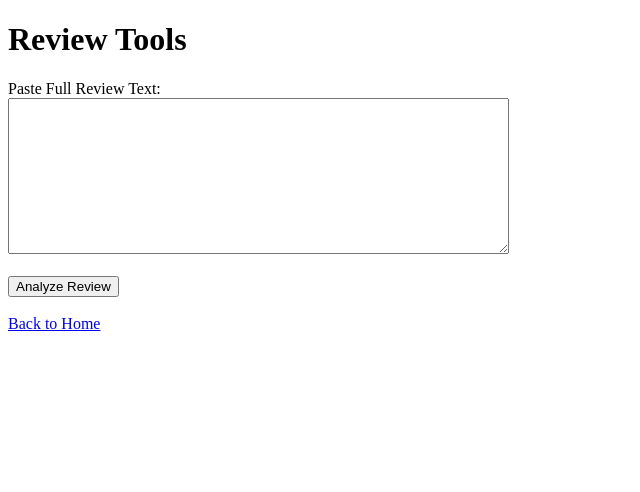
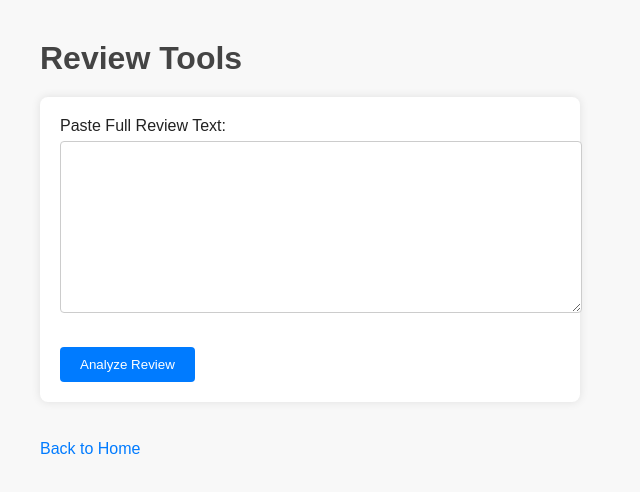
Before and after one commit to ConTROLLAPP/ConTROLL-web, a plain HTML site: page templates/review_tools.html in a window 1280 px wide. Shown: the whole page, without its empty margins (0-640 px from the left). Drawn offline with Linux system fonts and the light colour scheme.

Commit message:
Update review_tools.html

```diff
--- a/templates/review_tools.html
+++ b/templates/review_tools.html
@@ -2,6 +2,7 @@
 <html>
 <head>
     <title>Review Tools</title>
+    <link rel="stylesheet" type="text/css" href="/static/style.css">
 </head>
 <body>
     <h1>Review Tools</h1>
```
